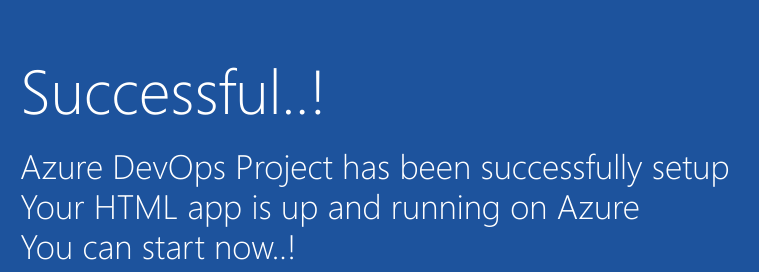
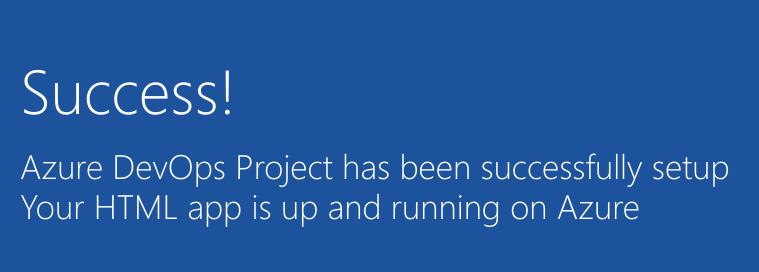
Before and after one commit to meghanabotcha/gitassignment, a plain HTML site: page sample-project/index.html in a window 1280 px wide. Shown: the part 325-597 px from the top of the page, 205-964 px from the left. Drawn offline with Linux system fonts and the light colour scheme.

Commit message:
changed to original code base

```diff
--- a/sample-project/index.html
+++ b/sample-project/index.html
@@ -2,8 +2,8 @@
 <html>
 
 <head>
-     <title>HTML Application for Azure DevOps Project</title>
-	 <link href="css/site.css" rel="stylesheet">
+     <title>HTML Application</title>
+         <link href="css/site.css" rel="stylesheet">
 </head>
 
 <body>
@@ -18,10 +18,9 @@
             </a>
         </div>
             <div class="content-body">
-                <div class="success-text">Successful..!</div>
+                <div class="success-text">Success!</div>
                 <div class="description line-1"> Azure DevOps Project has been successfully setup</div>
                 <div class="description line-2"> Your HTML app is up and running on Azure</div>
-		<div class="description line-3"> You can start now..!</div>
                 <div class="next-steps-container">
                     <div class="next-steps-header">Next up</div>
                     <div class="next-steps-body">
@@ -55,5 +54,4 @@
         </div>
     </div>
 </body>
-
 </html>
```
